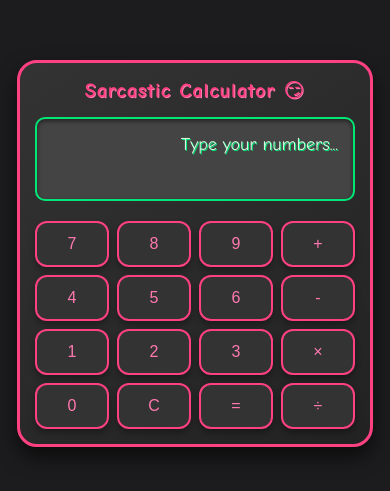
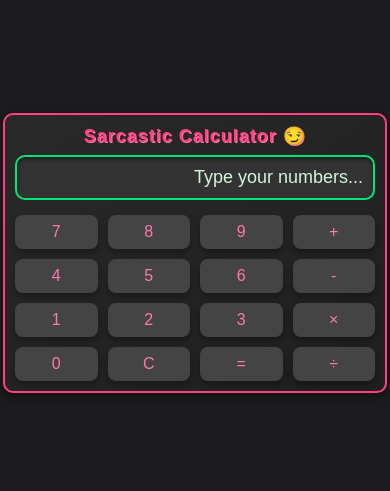
Before and after one commit to Parth1204-rgb/funny-calculator, a plain HTML site: page index.html in a window 390 px wide. Shown: the part 169-660 px from the top of the page. Drawn offline with Linux system fonts and the light colour scheme.

Commit message:
Update styles.css

```diff
--- a/styles.css
+++ b/styles.css
@@ -1,6 +1,6 @@
 body {
     background-color: #1c1c1e;
-    font-family: 'Comic Sans MS', cursive;
+    font-family: 'Arial', sans-serif; /* Changed to a cleaner font */
     color: #eee;
     display: flex;
     justify-content: center;
@@ -10,37 +10,35 @@ body {
 }
 
 .calculator {
-    width: 320px;
-    max-width: 90%;
-    padding: 20px;
-    border: 3px solid #ff4081;
-    border-radius: 20px;
-    background: linear-gradient(145deg, #333, #222);
-    box-shadow: 0px 10px 20px rgba(0, 0, 0, 0.6);
+    width: 100%;
+    max-width: 360px;
+    padding: 15px;
+    border: 2px solid #ff4081;
+    border-radius: 15px;
+    background: linear-gradient(145deg, #292929, #1f1f1f);
+    box-shadow: 0px 8px 15px rgba(0, 0, 0, 0.5);
     text-align: center;
-    transform: rotate(-2deg);
 }
 
 .display {
-    background: #444;
-    padding: 20px;
-    margin-bottom: 20px;
+    background: #333;
+    padding: 15px;
+    margin-bottom: 15px;
     border: 2px solid #00e676;
     border-radius: 10px;
     text-align: right;
-    font-size: 24px;
-    min-height: 50px;
+    font-size: 20px;
     color: #d4f4dd;
-    text-shadow: 1px 1px #00e676;
     box-shadow: inset 0px 2px 4px rgba(0, 0, 0, 0.5);
     overflow-x: auto;
+    white-space: nowrap;
 }
 
 .title {
-    font-size: 24px;
+    font-size: 22px;
     color: #ff4081;
     font-weight: bold;
-    margin-bottom: 15px;
+    margin-bottom: 10px;
     text-shadow: 1px 1px #ff79b0;
     letter-spacing: 1px;
 }
@@ -52,19 +50,19 @@ body {
 }
 
 button {
-    padding: 15px;
-    font-size: 20px;
-    border: 2px solid #ff4081;
-    border-radius: 12px;
-    background: #333;
+    padding: 10px;
+    font-size: 18px;
+    border: none;
+    border-radius: 8px;
+    background: #444;
     color: #ff79b0;
     cursor: pointer;
-    transition: transform 0.3s ease, background-color 0.2s, box-shadow 0.3s;
+    transition: transform 0.2s ease, background-color 0.2s, box-shadow 0.3s;
     box-shadow: 0px 4px 6px rgba(0, 0, 0, 0.3);
 }
 
 button:hover {
-    transform: scale(1.1);
+    transform: scale(1.05);
     background-color: #ff4081;
     color: #1c1c1e;
     box-shadow: 0px 4px 10px rgba(255, 64, 129, 0.6);
@@ -78,31 +76,27 @@ button:active {
 
 @media (max-width: 480px) {
     .calculator {
-        width: 100%;
-        max-width: 320px;
-        transform: none;
-        padding: 15px;
+        padding: 10px;
+        border-radius: 10px;
+        box-shadow: 0px 4px 10px rgba(0, 0, 0, 0.4);
     }
 
     .display {
         font-size: 18px;
-        padding: 15px;
+        padding: 10px;
     }
 
     .title {
-        font-size: 20px;
-    }
-
-    .buttons {
-        gap: 8px;
+        font-size: 18px;
+        margin-bottom: 8px;
     }
 
     button {
-        padding: 12px;
+        padding: 8px;
         font-size: 16px;
     }
 
     button:hover {
-        transform: none; /* Avoid excessive scaling on touch devices */
+        transform: none; /* Disable scaling for better touch experience */
     }
 }
```
